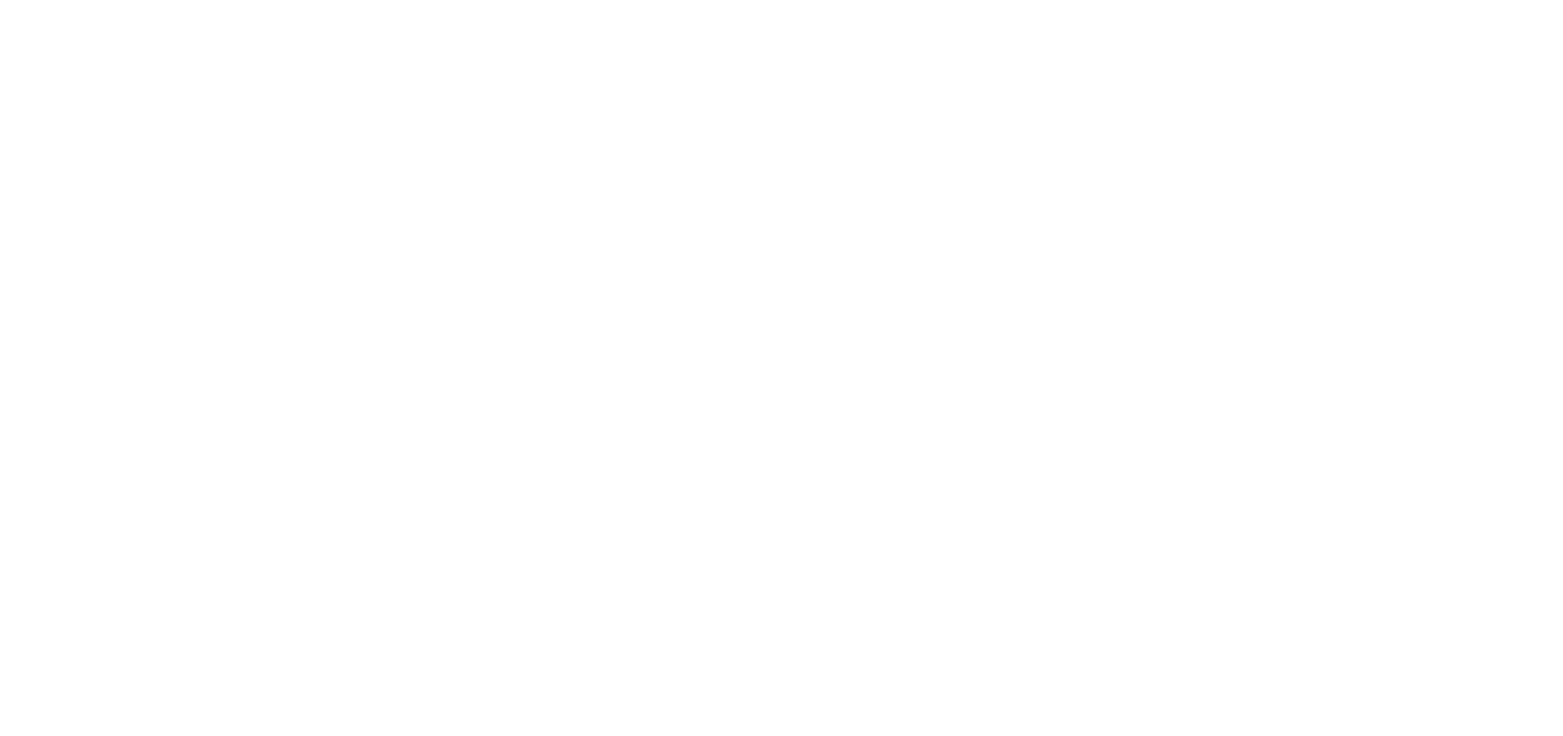
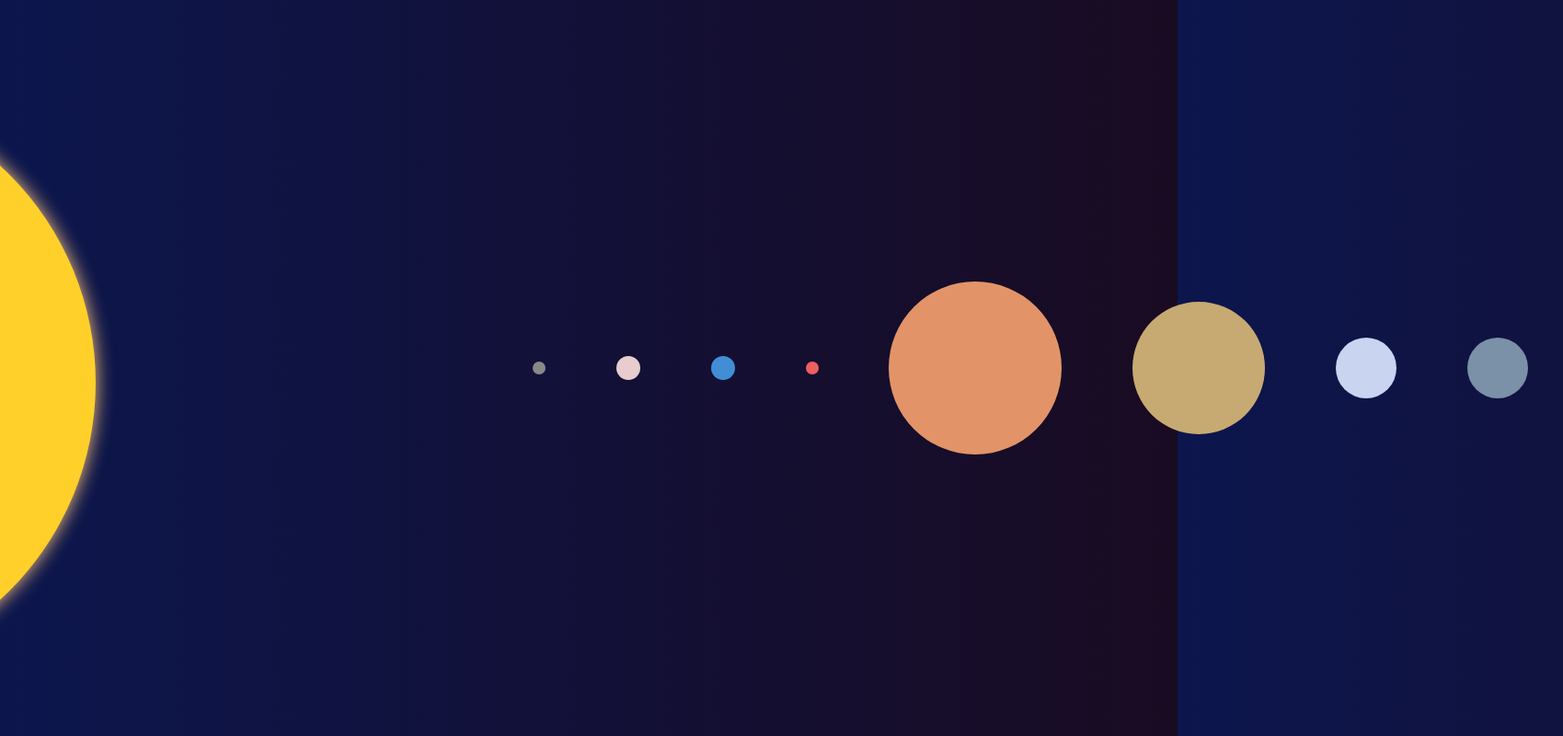
Before and after one commit to Loushymooshy/Ellika-Larsson_FU-FE23_SolarSystem, a plain HTML site: page index.html in a window 1280 px wide. Shown: the whole page at 92% size, 1699 px wide, since content can reach past the window. Drawn offline with Linux system fonts and the light colour scheme.

Commit message:
Html and css initial
Basic html and css for the starterpage planets

```diff
--- a/index.html
+++ b/index.html
@@ -3,9 +3,25 @@
 <head>
     <meta charset="UTF-8">
     <meta name="viewport" content="width=device-width, initial-scale=1.0">
-    <title>Document</title>
+    <title>Solaris</title>
+    <link rel="stylesheet" href="styles.css">
 </head>
-<body>
+<body class="blue-gradient">
 
+    <div class="planet-container">
+        <figure class="yellow sun" ></figure>
+        <ul>
+            <li id="mercury" class="battleship-gray micro circle"></li>
+            <li id="venus" class="pale-dogwood small circle"></li>
+            <li id="earth" class="tufts-blue small circle"></li>
+            <li id="mars" class="bittersweet micro circle"></li>
+            </ul>
+            <ul>
+            <li id="jupiter" class="persian-orange larger circle"></li>
+            <li id="saturn" class="ecru large circle"></li>
+            <li id="uranus" class="lavender medium circle"></li>
+            <li id="neptune" class="air-force-blue medium circle"></li>
+        </ul>
+    </div>
 </body>
 </html>
--- /dev/null
+++ b/styles.css
@@ -0,0 +1,112 @@
+body {
+    margin: 0;
+
+}
+ul {
+    list-style-type: none;
+    margin: 0;
+    padding: 0;
+    display: flex;
+    justify-content: center;
+    align-items: center;
+}
+li {
+    margin: 3vw;
+}
+.circle {
+
+width: 400px;
+height:400px;
+border-radius: 50%;
+background-color: gray;
+}
+
+.planet-container {
+    height: 100vh;
+    margin-left: 70rem;
+display: flex;
+justify-content: center;
+align-items: center;
+}
+
+/* Planet sizes */
+
+.micro {
+height: 14px;
+width: 14px;
+}
+
+.small{
+    height: 26px;
+    width: 26px;
+}
+
+.medium{
+    height: 66px;
+    width: 66px;
+}
+
+.large{
+    height: 144px;
+    width: 144px;
+}
+.larger{
+    height: 188px;
+    width: 188px;
+}
+/* .god{
+    height: 14px;
+    width: 14px;
+} */
+
+
+/* class locked Colors */
+
+
+.yellow {
+    background-color: #FFD029;
+
+}
+
+.battleship-gray {
+    background-color: #888888;
+}
+.pale-dogwood {
+    background-color: #E7CDCD
+}
+.tufts-blue {
+    background-color: #428ED4
+}
+.bittersweet {
+    background-color: #EF5F5F
+}
+.persian-orange {
+    background-color: #E29468
+}
+.ecru {
+    background-color: #C7AA72
+}
+.lavender {
+    background-color: #C9D4F1
+}
+.air-force-blue {
+    background-color: #7A91A7;
+}
+
+.blue-gradient {
+    width: 100vh;
+    height: auto;
+    background-image: linear-gradient(to right,#0C164D,#190B22);
+}
+
+
+.sun {
+    position: fixed;
+    top: 50%; /* Adjust as needed */
+    left: -45vw; /* Adjust to control how much of the circle is visible */
+    width: 50vw; /* Adjust size as needed */
+    height: 50vw; /* Adjust size as needed */
+    border-radius: 50%;
+    box-shadow: 0 0 20px rgb(255, 199, 125); /* Add shadow for depth */
+    transform: translateY(-50%);
+}
```
Also changed, not shown: main.js (added).
